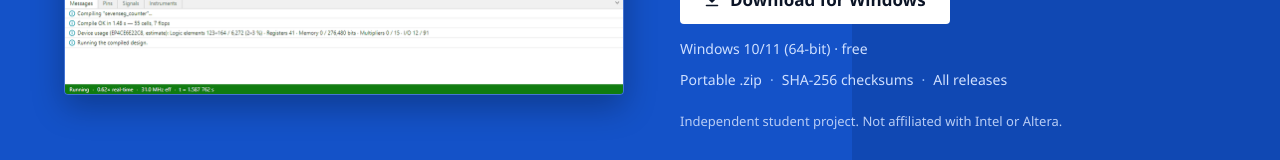
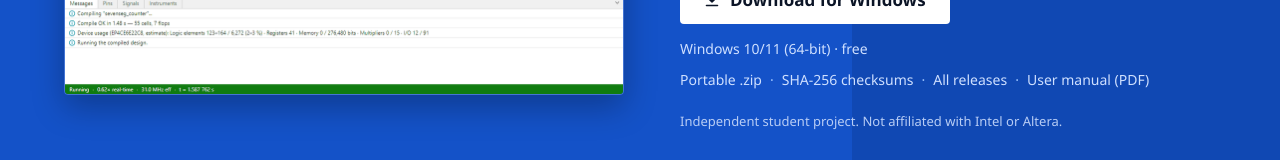
Before and after one commit to zannn123/Quarsim-releases, a plain HTML site: page index.html in a window 1280 px wide. Shown: the part 402-562 px from the top of the page. Drawn offline with Linux system fonts and the light colour scheme; no server answers.

Commit message:
Download page: user manual (PDF) for v0.0.5

```diff
--- a/index.html
+++ b/index.html
@@ -308,7 +308,7 @@
         </a>
         <p class="hero-meta"><span id="ver"></span>Windows 10/11 (64-bit) &middot; free</p>
         <p class="hero-links">
-          <a href="https://github.com/zannn123/Quarsim-releases/releases/latest/download/Quarsim-portable.zip">Portable .zip</a><span class="sep">&middot;</span><a href="https://github.com/zannn123/Quarsim-releases/releases/latest">SHA-256 checksums</a><span class="sep">&middot;</span><a href="https://github.com/zannn123/Quarsim-releases/releases">All releases</a>
+          <a href="https://github.com/zannn123/Quarsim-releases/releases/latest/download/Quarsim-portable.zip">Portable .zip</a><span class="sep">&middot;</span><a href="https://github.com/zannn123/Quarsim-releases/releases/latest">SHA-256 checksums</a><span class="sep">&middot;</span><a href="https://github.com/zannn123/Quarsim-releases/releases">All releases</a><span class="sep">&middot;</span><a href="Quarsim-User-Manual.pdf">User manual (PDF)</a>
         </p>
         <p class="hero-note">Independent student project. Not affiliated with Intel or Altera.</p>
       </div>
```
Also changed, not shown: 1 other file.
